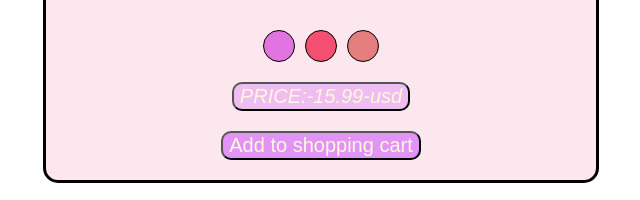
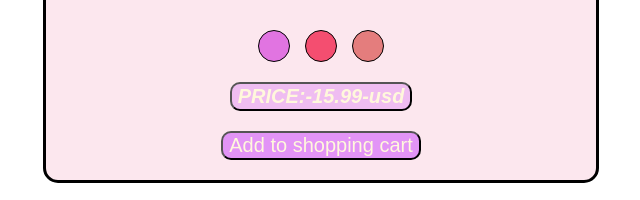
Before and after one commit to lfrojasg1-glitch/TareaAlejoTarjeta, a plain HTML site: page index.html in a window 1280 px wide. Shown: the part 555-755 px from the top of the page, 319-959 px from the left. Drawn offline with nearby package versions, Linux system fonts and the light colour scheme.

```diff
--- a/index.css
+++ b/index.css
@@ -58,12 +58,13 @@
     color: rgb(255, 248, 220);
     cursor: pointer;
     border-radius: 10px;
+    font-weight: bold;
 }
 
 .card_colors{
     display: flex;
     margin-bottom: 20px;
-    gap: 10px;
+    gap: 15px;
 }
 
 .card_colors div {
```
